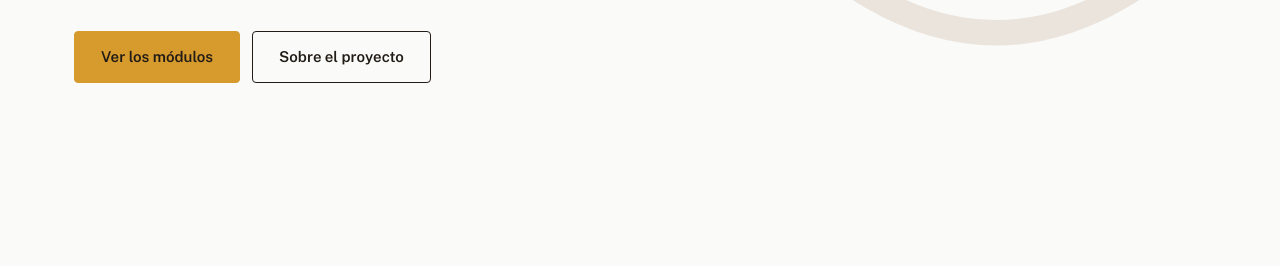
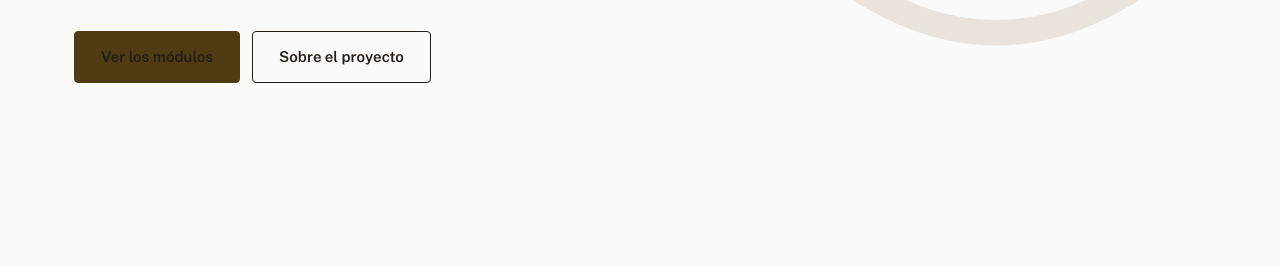
Before and after one commit to jsenarodriguez95-png/sigg-finca-Las-Mercedes, a plain HTML site: page index.html in a window 1280 px wide. Shown: the part 500-766 px from the top of the page. Drawn offline with nearby package versions, Linux system fonts and the light colour scheme; a web font is replaced by a local one.

Commit message:
feat:cambios en la descripcion de un color

```diff
--- a/css/estilos.css
+++ b/css/estilos.css
@@ -8,9 +8,9 @@
     /* Colores */
     --pasto-hondo: #1a3225;   /* verde de pradera en sombra: fondos oscuros */
     --pasto:       #2F5340;   /* verde medio */
-    --ocre:        #D69A2D;   /* pasto seco: color de acento */
+    --ocre:        #513b13;   /* pasto seco: color de acento */
     --cuero:       #8A5A34;   /* cuero: acento secundario */
-    --tinta:       #221C16;   /* texto principal */
+    --tinta:       #221C16;   /* texto primario  */
     --tinta-suave: #5C544B;   /* texto secundario */
     --hueso:       #FAFAF8;   /* fondo de la página */
     --borde:       #E2DFD7;   /* líneas y bordes */
```
